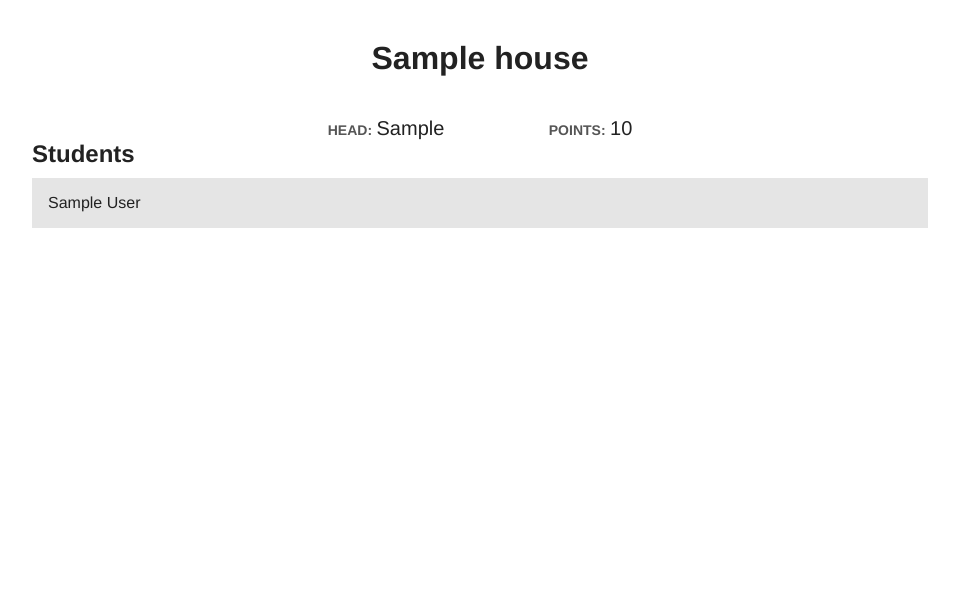
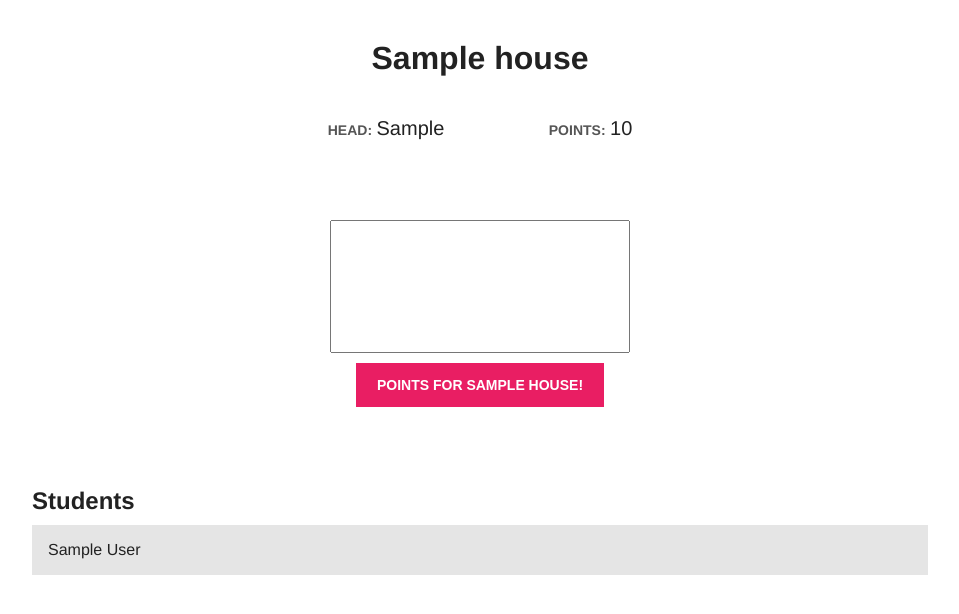
Before and after one commit to jedijulia/hogwarts, a Django app: a page that uses registry/templates/registry/house.html in a window 1280 px wide. Shown: the top 614 px of the page, without its empty margins (160-1119 px from the left). Run offline with Django 3.2, Linux system fonts and the light colour scheme; tables that the repository leaves empty hold one stand-in row (values such as "Sample post").

Commit message:
add form for points

```diff
--- a/registry/forms.py
+++ b/registry/forms.py
@@ -7,3 +7,7 @@
     class Meta:
         model = Student
         fields = ['name', 'birthday', 'year', 'house', 'wand']
+
+
+class PointForm(forms.Form):
+    points = forms.IntegerField()
--- a/registry/templates/registry/house.html
+++ b/registry/templates/registry/house.html
@@ -22,6 +22,12 @@
             </p>
         </div>
 
+        <form action="{% url 'house-detail' house.pk %}" method="post">
+            {% csrf_token %}
+            {{ form }}
+            <button class="button">Points for {{ house.name }}!</button>
+        </form>
+
         <section class="students">
             <h1>Students</h1>
 
--- a/registry/views.py
+++ b/registry/views.py
@@ -1,11 +1,12 @@
-from django.views.generic.list import ListView
+from django.shortcuts import redirect
 from django.views.generic.base import TemplateView
 from django.views.generic.detail import DetailView
+from django.views.generic.list import ListView
 from django.views.generic.edit import CreateView
 from django.shortcuts import get_object_or_404
 
 from registry.models import House, Student
-from registry.forms import StudentForm
+from registry.forms import StudentForm, PointForm
 
 
 class HomeView(ListView):
@@ -15,6 +16,7 @@
 
 
 class HouseView(TemplateView):
+    form_class = PointForm
     template_name = 'registry/house.html'
 
     def get_context_data(self, **kwargs):
@@ -23,7 +25,16 @@
         students = Student.objects.filter(house=house)
         context['house'] = house
         context['students'] = students
+        context['form'] = self.form_class()
         return context
+
+    def post(self, request, *args, **kwargs):
+        house = get_object_or_404(House, pk=kwargs['pk'])
+        form = self.form_class(request.POST)
+        if form.is_valid():
+            house.points += form.cleaned_data['points']
+            house.save()
+        return redirect('house-detail', house.pk)
 
 
 class StudentView(DetailView):
```
